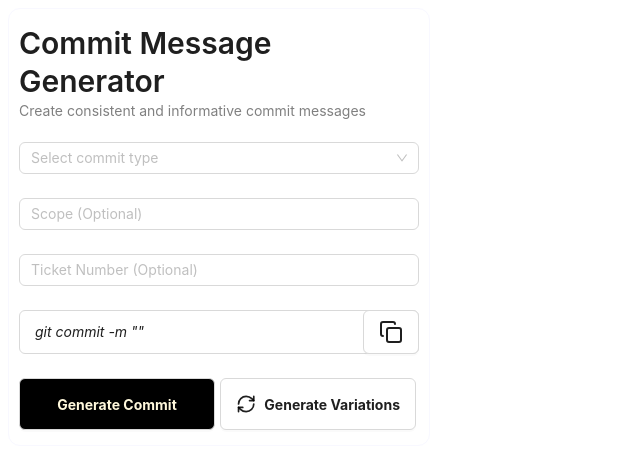
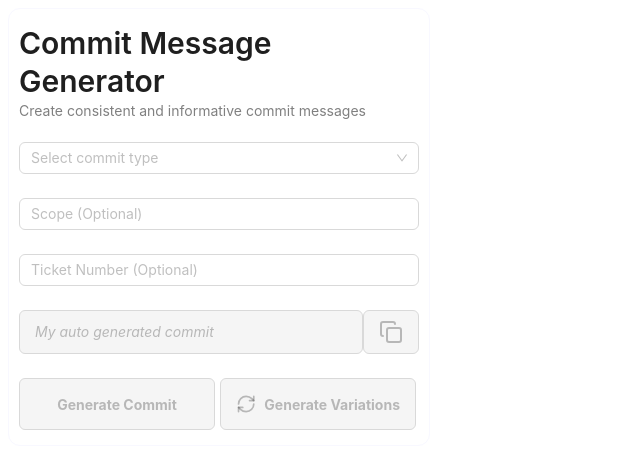
Before and after one commit to radhika757/commit-message-generator, a React (Vite) app in the folder FE/: page / in a window 1280 px wide. Shown: the top 468 px of the page, without its empty margins (0-640 px from the left). Built offline with nearby package versions, Linux system fonts and the light colour scheme.

Commit message:
Handled all edge cases

```diff
--- a/FE/src/App.css
+++ b/FE/src/App.css
@@ -39,12 +39,12 @@
   width: 14em;
 }
 
-.variations-button:hover {
+.variations-button:not(:disabled):hover {
   color: black !important;
   border-color: black !important;
 }
 
-.generate-button:hover {
+.generate-button:not(:disabled):hover {
   background-color: black !important;
   color: cornsilk !important;
   border: none;
@@ -52,9 +52,11 @@
 }
 
 .generated-commit-box {
+  width: 86%;
   position: absolute;
   padding: 10px 15px;
   font-style: italic;
+  overflow-x: scroll;
 }
 
 .copy-button {
--- a/FE/src/App.tsx
+++ b/FE/src/App.tsx
@@ -29,28 +29,49 @@ const items: TabsProps["items"] = [
 
 function App() {
   const [selectedType, setSelectedType] = useState(null);
-  const [generatedMessage, setGeneratedMessage] = useState(false);
+  const [generatedMessage, setGeneratedMessage] = useState("");
+  const [regenerateMessage, setRegenrateMessage] = useState(false);
 
   const handleTypeSelect = (value) => {
     setSelectedType(value);
   };
 
   const handleGenerateCommit = async () => {
-    console.log(selectedType);
-
     try {
-      const response = await axios.post("http://localhost:8000/generate-commit", {
-        userInput: selectedType
-      });
-      console.log(response.data);
+      const response = await axios.post(
+        "http://localhost:8000/generate-commit",
+        {
+          userInput: selectedType,
+        }
+      );
       setGeneratedMessage(response.data.commitMessage);
     } catch (err) {
       console.log(err);
     }
+  };
 
-  }
+  const handleRengenrateCommit = () => {
+
+    setRegenrateMessage(true);
+  };
+
   const onChange = (key: string) => {
     console.log(key);
+  };
+
+  const handleCopy = () => {
+    if (generatedMessage) {
+      navigator.clipboard
+        .writeText(generatedMessage)
+        .then(() => {
+          console.log("Copied to clipboard!");
+        })
+        .catch((err) => {
+          console.error("Failed to copy: ", err);
+        });
+    } else {
+      console.warn("No message to copy.");
+    }
   };
 
   return (
@@ -93,26 +114,45 @@ function App() {
       </Form.Item>
 
       <Form.Item>
-        {!generatedMessage ? (
-          <>
         <Input
           type="text"
           name="generatedMessage"
           placeholder="My auto generated commit"
           className="generated-commit-box"
-              value={`git commit -m ""`}
+          value={generatedMessage ? generatedMessage : ""}
+          disabled={!generatedMessage}
         />
-            <Button className="copy-button" onClick={() => { }}><Copy /></Button>
-          </>
 
+        <Button
+          className="copy-button"
+          onClick={() => {
+            handleCopy();
+          }}
+          disabled={!generatedMessage}
+        >
+          <Copy />
+        </Button>
+
+        {regenerateMessage ? (
+          <Tabs defaultActiveKey="1" items={items} onChange={onChange} />
         ) : (
-          <Tabs defaultActiveKey="1" items={items} onChange={onChange} />
+          <></>
         )}
       </Form.Item>
 
       <div className="buttons">
-        <Button className="generate-button" onClick={() => handleGenerateCommit()}>Generate Commit</Button>
-        <Button className="variations-button">
+        <Button
+          className="generate-button"
+          onClick={() => handleGenerateCommit()}
+          disabled={!selectedType}
+        >
+          Generate Commit
+        </Button>
+        <Button
+          className="variations-button"
+          disabled={!selectedType}
+          onClick={() => handleRengenrateCommit()}
+        >
           <RefreshCw />
           Generate Variations
         </Button>
```
Lines whose indentation alone changed are shown as unchanged.
